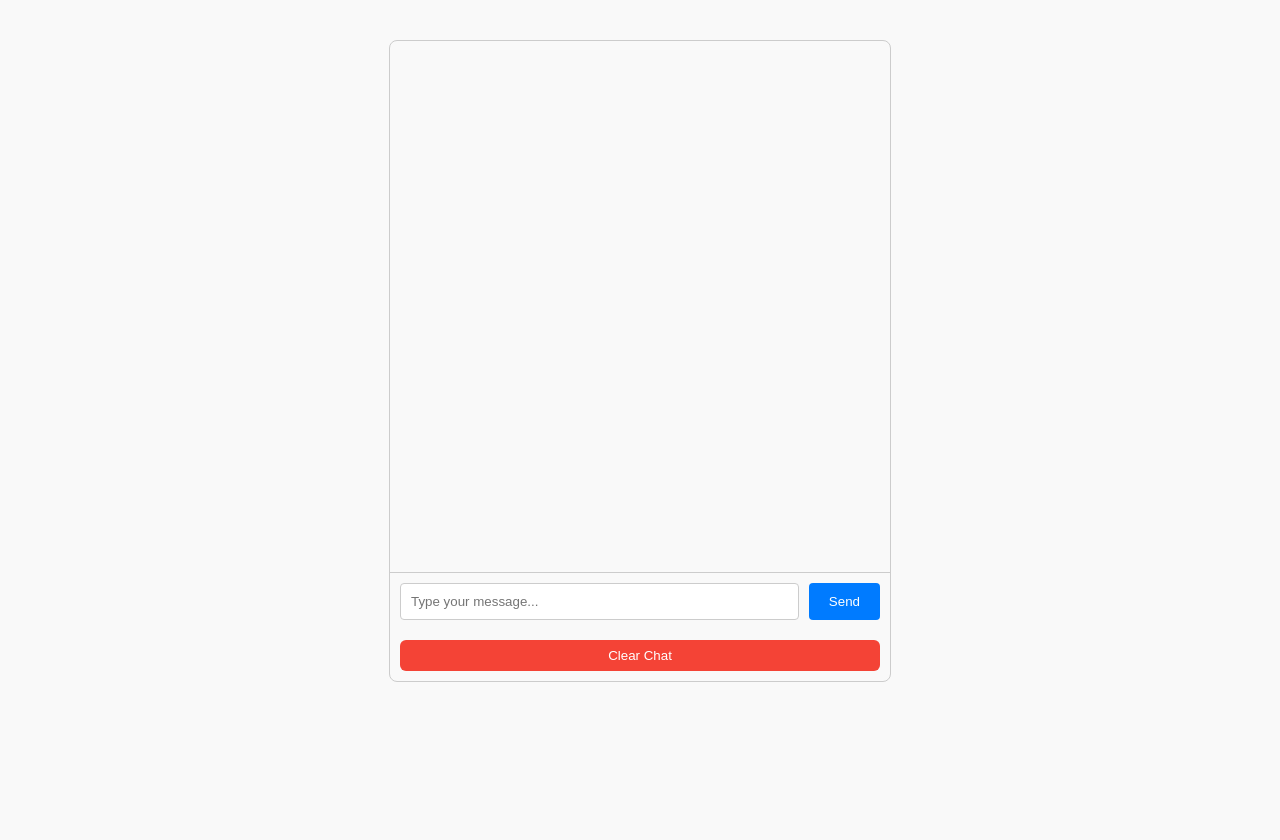
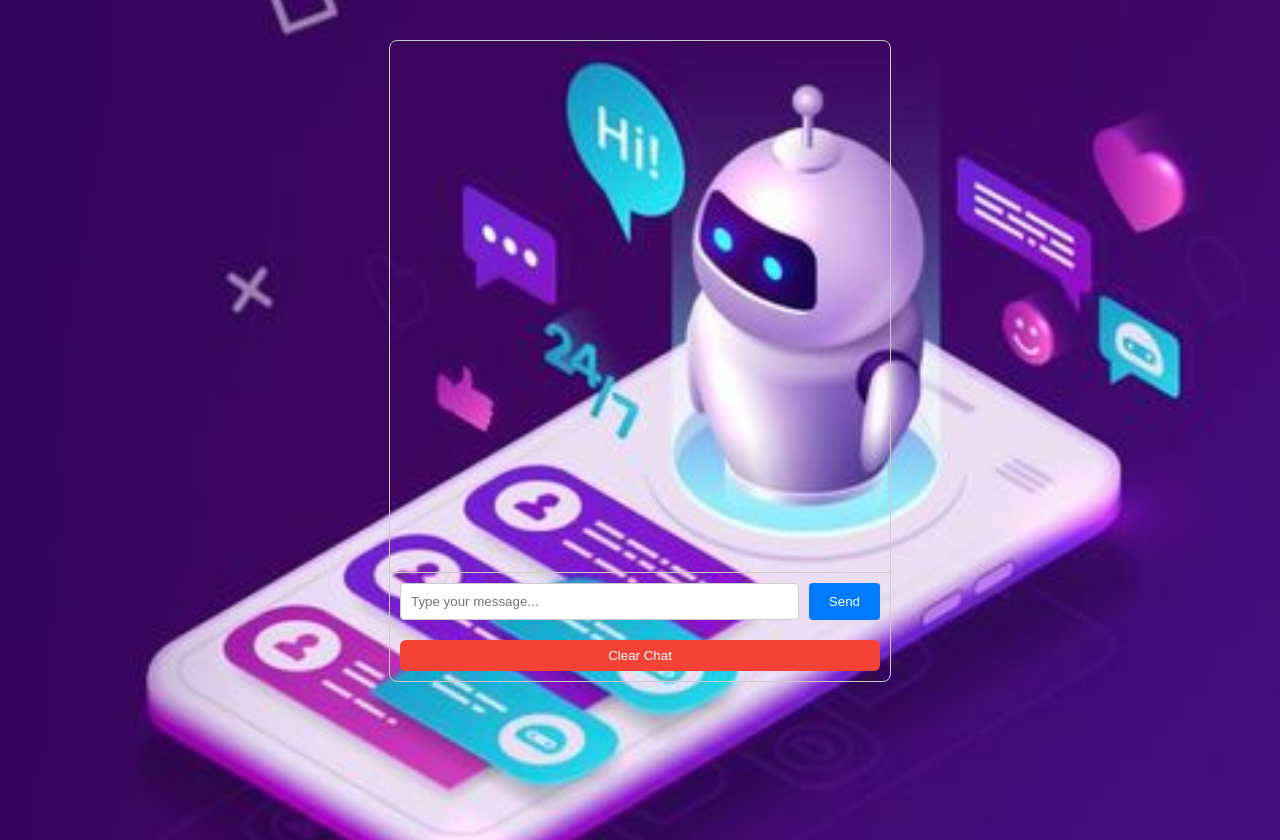
Before and after one commit to TheWilliams254/ChatBot, a React (Vite) app: page / in a window 1280 px wide. Before the commit the page ends 800 px from the top, so only its background shows below. Built offline with nearby package versions, Linux system fonts and the light colour scheme; the HTML template or start-up script is replaced by a standard one.

Commit message:
bg image

```diff
--- a/src/index.css
+++ b/src/index.css
@@ -1,5 +1,9 @@
 body {
+  background-image: url('/bg.jpg'); /* use full URL if external */
+  background-size: cover;
+  background-position: center;
+  background-repeat: no-repeat;
+  min-height: 100vh;
   margin: 0;
-  font-family: Arial, sans-serif;
-  background-color: #f9f9f9;
+  font-family: 'Arial', sans-serif;
 }
```
Also changed, not shown: public/bg.jpg (added).
